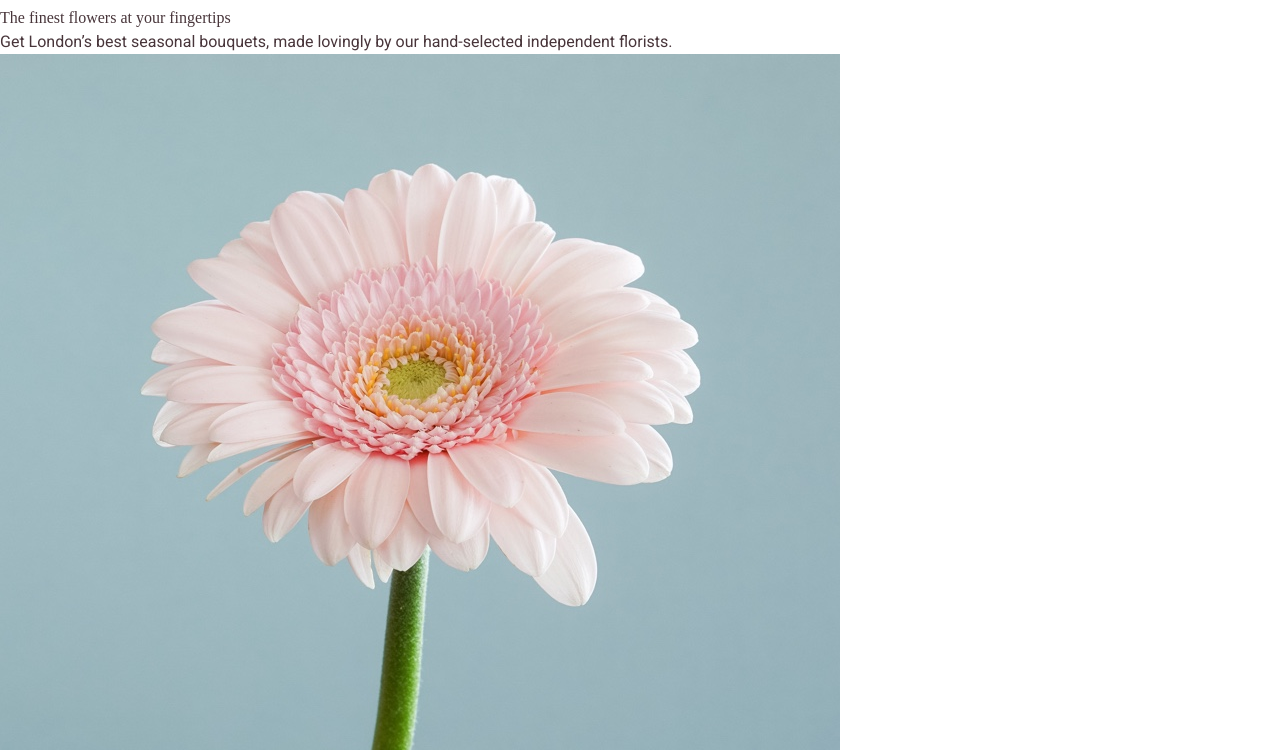
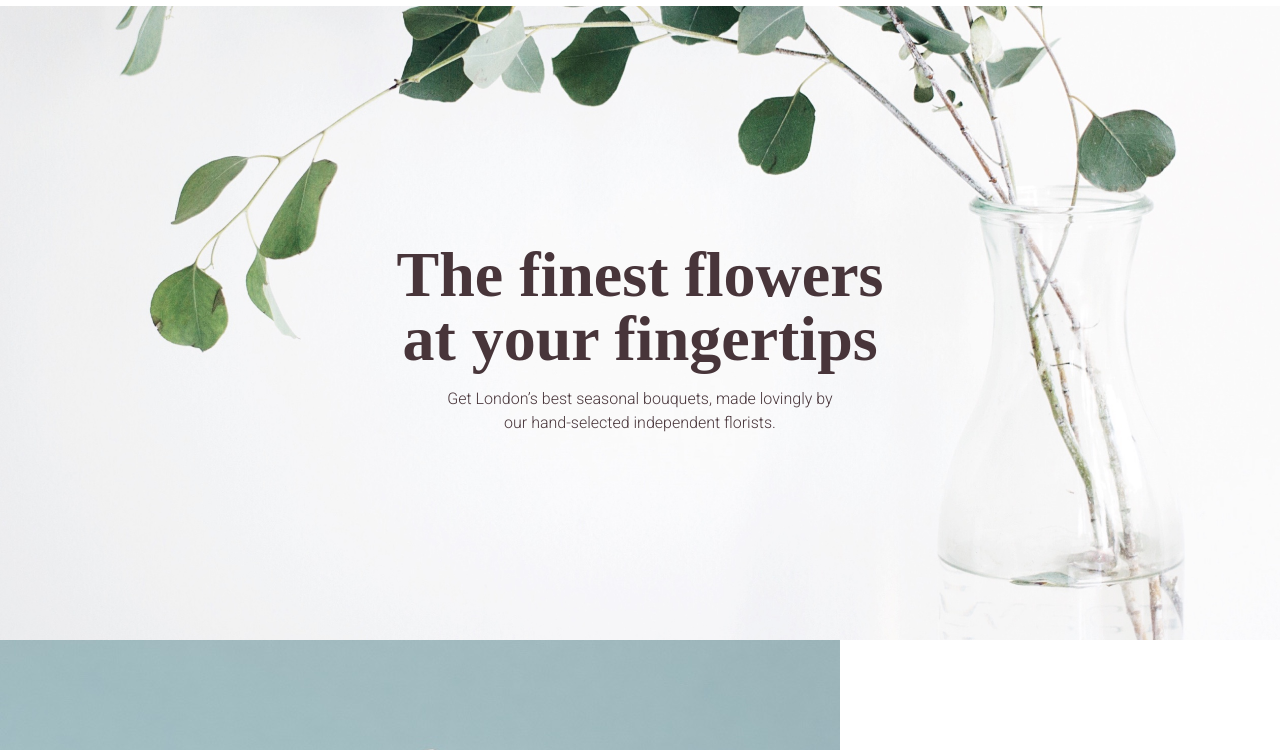
Before and after one commit to mbalandari/sh3-florist, a plain HTML site: page index.html in a window 1280 px wide. Shown: the part 50-800 px from the top of the page. Drawn offline with Linux system fonts and the light colour scheme; a web font is replaced by a local one.

Commit message:
add fonts and more styles by css

```diff
--- a/style.css
+++ b/style.css
@@ -1,4 +1,16 @@
-html {font-size: 100%;} /*16px*/
+html {
+    font-size: 100%; /*16px*/
+    box-sizing: border-box;
+}
+
+*, *:before, *:after {
+    box-sizing: inherit;
+}
+/*
+img {
+    width: 100%;
+    max-width: 100%;
+} */
 
 body {
     font-family: 'Roboto', sans-serif;
@@ -32,3 +44,34 @@ header nav a {
 h2 {
     font-family: 'David Libre', serif;
 }
+
+.hero {
+    background-image: url(./assets/hero.jpg);
+    background-size: cover;
+    padding-top: 14.8rem;
+    padding-bottom: 12.8rem;
+    background-position: right center;
+}
+
+.hero div {
+    max-width: 33.7rem;
+    margin-left: auto;
+    margin-right: auto;
+    padding-left: 1.25rem;
+    padding-right: 1.25rem;
+    text-align: center;
+}
+
+.hero h2 {
+    font-size: 4rem;
+    font-weight: 700;
+    line-height: 1;
+    margin-bottom: 1rem;
+}
+
+.hero p {
+    max-width: 25rem;
+    margin-right: auto;
+    margin-left: auto;
+    font-weight: 300;
+}
```
